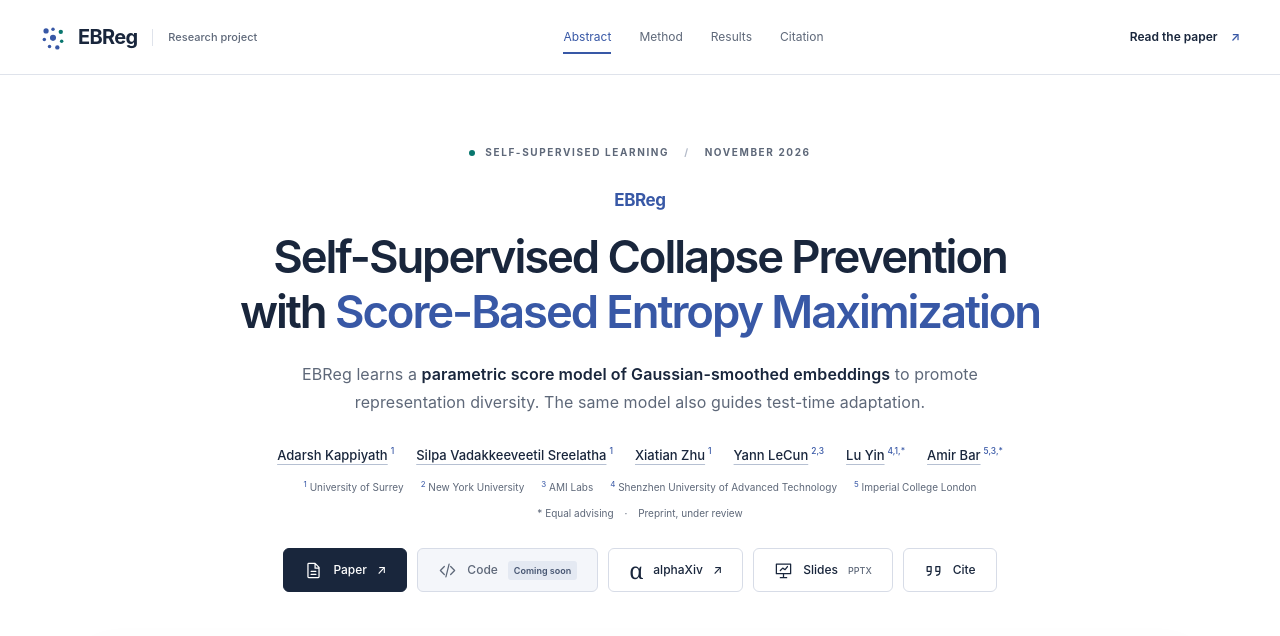
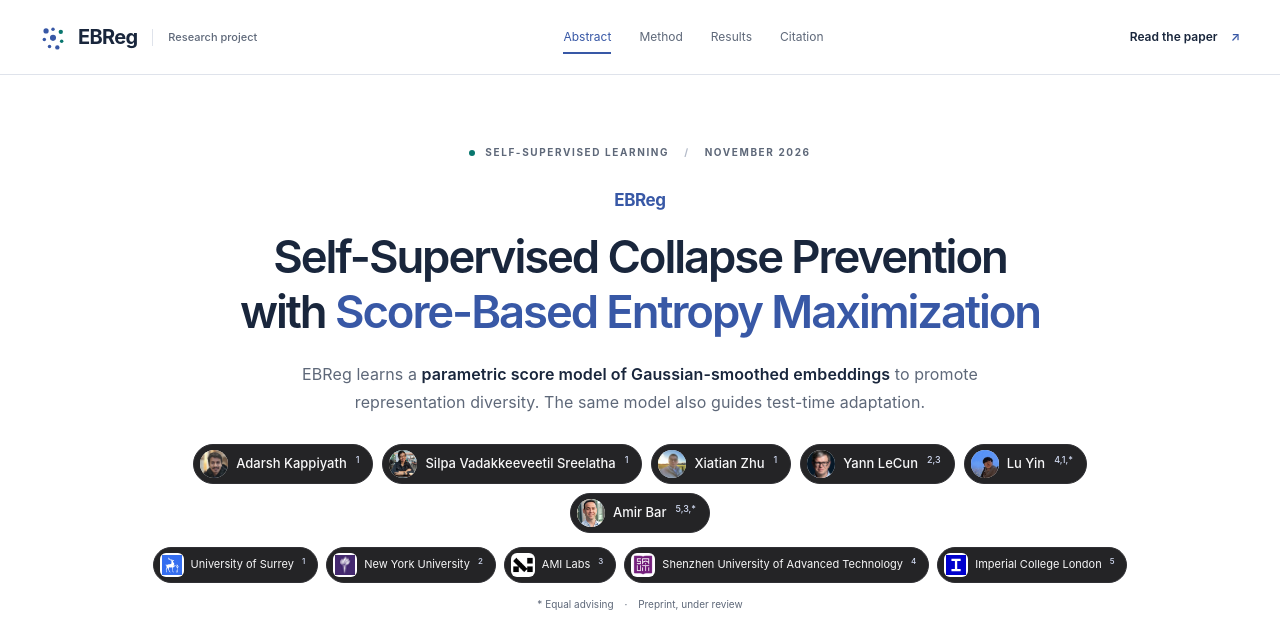
Before and after one commit to kadarsh22/score_ent, a plain HTML site: page index.html in a window 1280 px wide. Shown: the top 636 px of the page. Drawn offline with Linux system fonts and the light colour scheme.

Commit message:
Add author and affiliation badges and update contact details

```diff
--- a/index.html
+++ b/index.html
@@ -44,10 +44,20 @@
       <h1 id="paper-title">Self-Supervised Collapse Prevention<br class="desktop-break"> with <span>Score-Based Entropy Maximization</span></h1>
       <p class="hero-summary">EBReg learns a <strong>parametric score model of Gaussian-smoothed embeddings</strong> to promote representation diversity. The same model also guides test-time adaptation.</p>
       <ul class="authors" aria-label="Paper authors">
-        <li><a href="https://kadarsh22.github.io/" target="_blank" rel="noopener">Adarsh Kappiyath</a><sup>1</sup></li><li><a href="https://vssilpa.github.io/" target="_blank" rel="noopener">Silpa Vadakkeeveetil Sreelatha</a><sup>1</sup></li><li><a href="https://x-up-lab.github.io/" target="_blank" rel="noopener">Xiatian Zhu</a><sup>1</sup></li>
-        <li><a href="https://yann.lecun.com/" target="_blank" rel="noopener">Yann LeCun</a><sup>2,3</sup></li><li><a href="https://luuyin.com/" target="_blank" rel="noopener">Lu Yin</a><sup>4,1,*</sup></li><li><a href="https://www.amirbar.net/" target="_blank" rel="noopener">Amir Bar</a><sup>5,3,*</sup></li>
+        <li><a class="author-badge" href="https://kadarsh22.github.io/" target="_blank" rel="noopener"><span class="author-avatar author-avatar--adarsh" aria-hidden="true"><img src="assets/people/adarsh-kappiyath.jpg" alt="" width="3000" height="4000" decoding="async"></span><span class="badge-name">Adarsh Kappiyath</span><sup>1</sup></a></li>
+        <li><a class="author-badge" href="https://vssilpa.github.io/" target="_blank" rel="noopener"><img class="author-avatar" src="assets/people/silpa-v-s.jpeg" alt="" width="28" height="28" decoding="async"><span class="badge-name">Silpa Vadakkeeveetil Sreelatha</span><sup>1</sup></a></li>
+        <li><a class="author-badge" href="https://x-up-lab.github.io/" target="_blank" rel="noopener"><img class="author-avatar" src="assets/people/xiatian-zhu.webp" alt="" width="28" height="28" decoding="async"><span class="badge-name">Xiatian Zhu</span><sup>1</sup></a></li>
+        <li><a class="author-badge" href="https://yann.lecun.com/" target="_blank" rel="noopener"><img class="author-avatar" src="assets/people/yann-lecun.jpeg" alt="" width="28" height="28" decoding="async"><span class="badge-name">Yann LeCun</span><sup>2,3</sup></a></li>
+        <li><a class="author-badge" href="https://luuyin.com/" target="_blank" rel="noopener"><img class="author-avatar" src="assets/people/lu-yin.jpg" alt="" width="28" height="28" decoding="async"><span class="badge-name">Lu Yin</span><sup>4,1,*</sup></a></li>
+        <li><a class="author-badge" href="https://www.amirbar.net/" target="_blank" rel="noopener"><img class="author-avatar" src="assets/people/amir-bar.webp" alt="" width="28" height="28" decoding="async"><span class="badge-name">Amir Bar</span><sup>5,3,*</sup></a></li>
       </ul>
-      <ul class="affiliations" aria-label="Author affiliations"><li><sup>1</sup> University of Surrey</li><li><sup>2</sup> New York University</li><li><sup>3</sup> AMI Labs</li><li><sup>4</sup> Shenzhen University of Advanced Technology</li><li><sup>5</sup> Imperial College London</li></ul>
+      <ul class="affiliations" aria-label="Author affiliations">
+        <li><a class="affiliation-badge" href="https://www.surrey.ac.uk/" target="_blank" rel="noopener"><span class="institution-logo"><img src="assets/institutions/surrey.svg" alt="" width="24" height="24" decoding="async"></span><span class="badge-name">University of Surrey</span><sup>1</sup></a></li>
+        <li><a class="affiliation-badge" href="https://www.nyu.edu/" target="_blank" rel="noopener"><span class="institution-logo"><img src="assets/institutions/nyu.ico" alt="" width="24" height="24" decoding="async"></span><span class="badge-name">New York University</span><sup>2</sup></a></li>
+        <li><a class="affiliation-badge" href="https://amilabs.xyz/" target="_blank" rel="noopener"><span class="institution-logo"><img src="assets/institutions/ami.png" alt="" width="24" height="24" decoding="async"></span><span class="badge-name">AMI Labs</span><sup>3</sup></a></li>
+        <li><a class="affiliation-badge" href="https://www.suat-sz.edu.cn/en/" target="_blank" rel="noopener"><span class="institution-logo"><img src="assets/institutions/suat.ico" alt="" width="24" height="24" decoding="async"></span><span class="badge-name">Shenzhen University of Advanced Technology</span><sup>4</sup></a></li>
+        <li><a class="affiliation-badge" href="https://www.imperial.ac.uk/" target="_blank" rel="noopener"><span class="institution-logo"><img src="assets/institutions/imperial.svg" alt="" width="24" height="24" decoding="async"></span><span class="badge-name">Imperial College London</span><sup>5</sup></a></li>
+      </ul>
       <p class="author-note">* Equal advising <span>·</span> Preprint, under review</p>
       <div class="resource-links">
         <a class="button button-primary" href="assets/downloads/EBReg-paper.pdf" target="_blank" rel="noopener"><svg viewBox="0 0 24 24" aria-hidden="true"><path d="M14 3H6a1 1 0 0 0-1 1v16a1 1 0 0 0 1 1h12a1 1 0 0 0 1-1V8zM14 3v6h5M9 13h6M9 17h6"/></svg>Paper <span aria-hidden="true">↗</span></a>
@@ -152,8 +162,8 @@ update_encoder_and_projector(loss)</code></pre>
   primaryClass  = {cs.LG},
   url     = {https://arxiv.org/abs/2611.11379}
 }</code></pre></div><p id="copy-status" class="copy-status" role="status" aria-live="polite"></p><div class="citation-links"><a href="assets/downloads/ebreg.bib" download>Download .bib <span aria-hidden="true">↓</span></a><a href="https://doi.org/10.48550/arXiv.2611.11379" target="_blank" rel="noopener">doi:10.48550/arXiv.2611.11379 <span aria-hidden="true">↗</span></a></div></div></section>
-    <aside class="contact-section container" aria-label="Research contact"><div><h2>Questions about EBReg?</h2><p>Contact Adarsh Kappiyath for questions about the method or results.</p></div><a href="mailto:ak03476@surrey.ac.uk">ak03476@surrey.ac.uk <span aria-hidden="true">↗</span></a></aside>
+    <aside class="contact-section container" aria-label="Research contact"><div><h2>Questions about EBReg?</h2><p>Contact Adarsh Kappiyath for questions about the method or results.</p></div><a href="mailto:a.kappiyath@surrey.ac.uk">a.kappiyath@surrey.ac.uk <span aria-hidden="true">↗</span></a></aside>
   </main>
-  <footer class="container"><a class="brand" href="#">EBReg<span class="brand-divider"></span><span class="brand-subtitle">Gaussian smoothing · Learned scores</span></a><p>A research project by Kappiyath et al. <span>2026</span></p><a href="#main">Back to top ↑</a></footer>
+  <footer class="container site-footer"><a href="#main">Back to top ↑</a></footer>
 </body>
 </html>
--- a/styles.css
+++ b/styles.css
@@ -20,8 +20,23 @@
 /* Research resources and the two ingredients behind EBReg. */
 .hero-summary{max-width:790px;margin-inline:auto;line-height:1.75}
 .hero-summary strong{color:var(--ink);font-weight:600}
-.authors a{text-decoration:underline;text-decoration-color:#b6c0d2;text-underline-offset:4px}
-.authors a:hover{color:var(--blue);text-decoration-color:currentColor}
+.authors{max-width:1000px;gap:9px;margin:28px auto 14px;font-size:13px}
+.authors li,.affiliations li{display:flex;max-width:100%;min-width:0}
+.author-badge,.affiliation-badge{display:inline-flex;align-items:center;justify-content:center;gap:8px;max-width:100%;min-height:40px;padding:5px 13px 5px 6px;border:1px solid #303034;border-radius:999px;background:#242426;color:#f7f7f8;line-height:1.35;text-align:left;transition:background .16s ease,border-color .16s ease}
+.authors a{text-decoration:none;font-weight:500}
+.authors a:hover,.affiliations a:hover{background:#36363b;border-color:#56565d;color:#fff}
+.badge-name{min-width:0;overflow-wrap:anywhere}
+.author-avatar{display:block;flex:none;width:28px;height:28px;border-radius:50%;object-fit:cover;background:#fff}
+.author-avatar--adarsh{position:relative;overflow:hidden}
+.author-avatar--adarsh img{position:absolute;left:-70%;top:-70%;width:250%;max-width:none;height:auto}
+.authors sup,.affiliations sup{flex:none;align-self:flex-start;margin:4px 0 0 1px;font-size:9px;font-weight:500;color:#d3dcf4}
+.affiliations{max-width:1000px;gap:8px;font-size:11px}
+.affiliation-badge{min-height:36px;gap:7px;padding:5px 12px 5px 6px}
+.institution-logo{display:flex;align-items:center;justify-content:center;flex:none;width:24px;height:24px;padding:2px;border-radius:6px;background:#fff;overflow:hidden}
+.institution-logo img{display:block;width:100%;height:100%;object-fit:contain}
+.affiliations sup{font-size:8px;margin-top:3px}
+.author-note{margin-top:13px}
+.site-footer{justify-content:flex-end}
 .button-coming-soon:disabled{color:var(--muted);background:var(--soft);opacity:1;cursor:default;transform:none;border-color:#d7dce7}
 .release-badge{font-size:9px;font-weight:600;padding:2px 6px;background:#e4e9f2;color:#465571;border-radius:3px;white-space:nowrap}
 .abstract-tagline{margin-top:22px}
@@ -58,6 +73,12 @@
 .contact-section p{font-size:12px;color:var(--muted)}
 .contact-section>a{font-size:13px;color:var(--blue);text-decoration:underline;text-underline-offset:4px;white-space:nowrap}
 @media(max-width:700px){
+  .authors{max-width:100%;gap:8px;font-size:12px;margin-top:24px}
+  .author-badge{min-height:38px;padding-right:10px;gap:7px}
+  .author-avatar{width:26px;height:26px}
+  .affiliations{max-width:100%;gap:7px;font-size:10px}
+  .affiliation-badge{min-height:34px;padding-right:10px;gap:6px}
+  .institution-logo{width:22px;height:22px}
   .hero-summary{font-size:14px;max-width:520px}
   .release-badge{font-size:8px;padding:2px 5px}
   .abstract-tagline{margin-top:14px}
```
Also changed, not shown: assets/institutions/ami.png (added), assets/institutions/imperial.svg (added), assets/institutions/nyu.ico (added), assets/institutions/suat.ico (added), assets/institutions/surrey.svg (added), assets/people/adarsh-kappiyath.jpg (added), assets/people/amir-bar.webp (added), assets/people/lu-yin.jpg (added), assets/people/silpa-v-s.jpeg (added), assets/people/xiatian-zhu.webp (added), assets/people/yann-lecun.jpeg (added), 1 other file.
